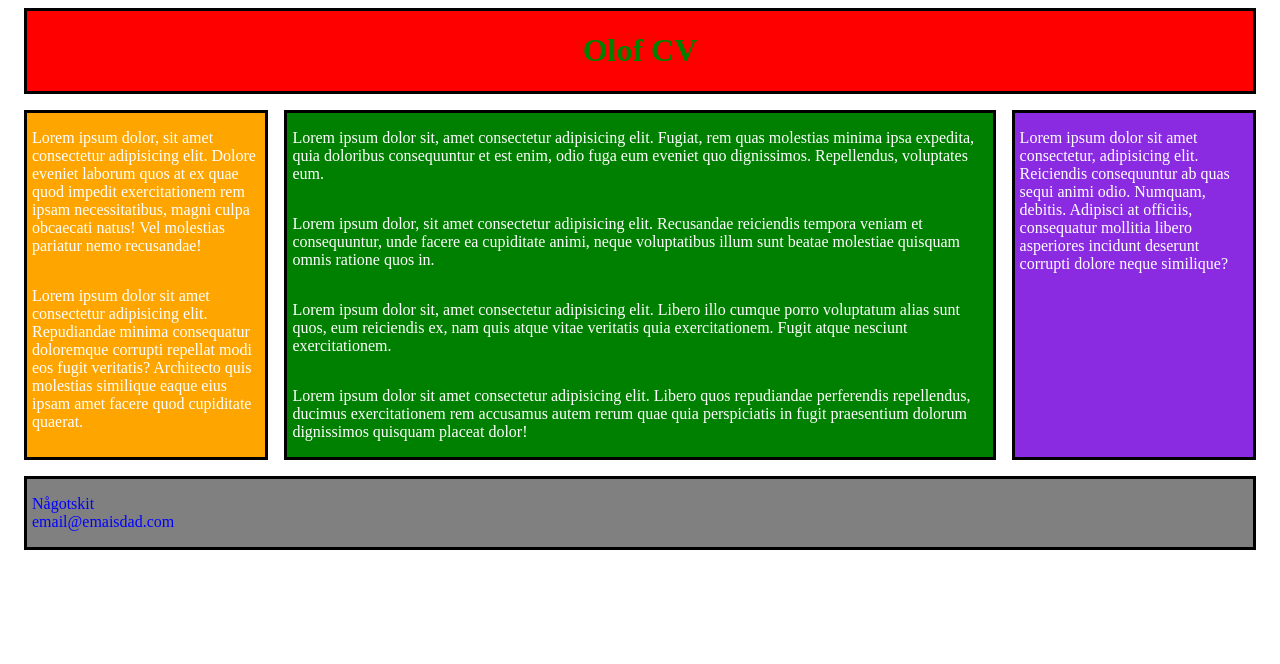
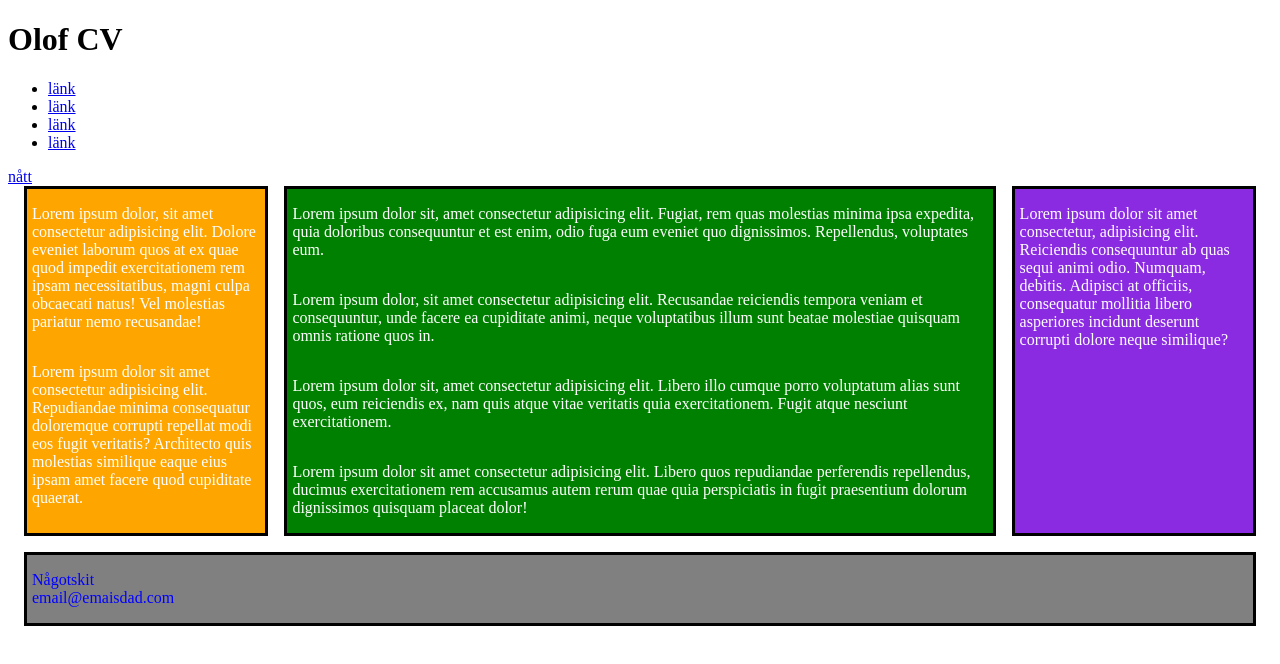
Before and after one commit to Shasen1/CV, a plain HTML site: page index.html in a window 1280 px wide. Drawn offline with Linux system fonts and the light colour scheme.

Commit message:
nya sidan

```diff
--- a/index.html
+++ b/index.html
@@ -5,9 +5,18 @@
         <title>CV</title>
     </head>
     <body>
-        <div class="header">
+        <header>
             <h1>Olof CV</h1>
-        </div>
+            <nav>
+                <ul class="navLinks">
+                    <li><a href="#">länk</a></li>
+                    <li><a href="#">länk</a></li>
+                    <li><a href="#">länk</a></li>
+                    <li><a href="#">länk</a></li>
+                </ul>
+            </nav>
+            <a href="#">nått</a>
+        </header>
 
         <div class="content">
             <div class="personligInfo">
```
